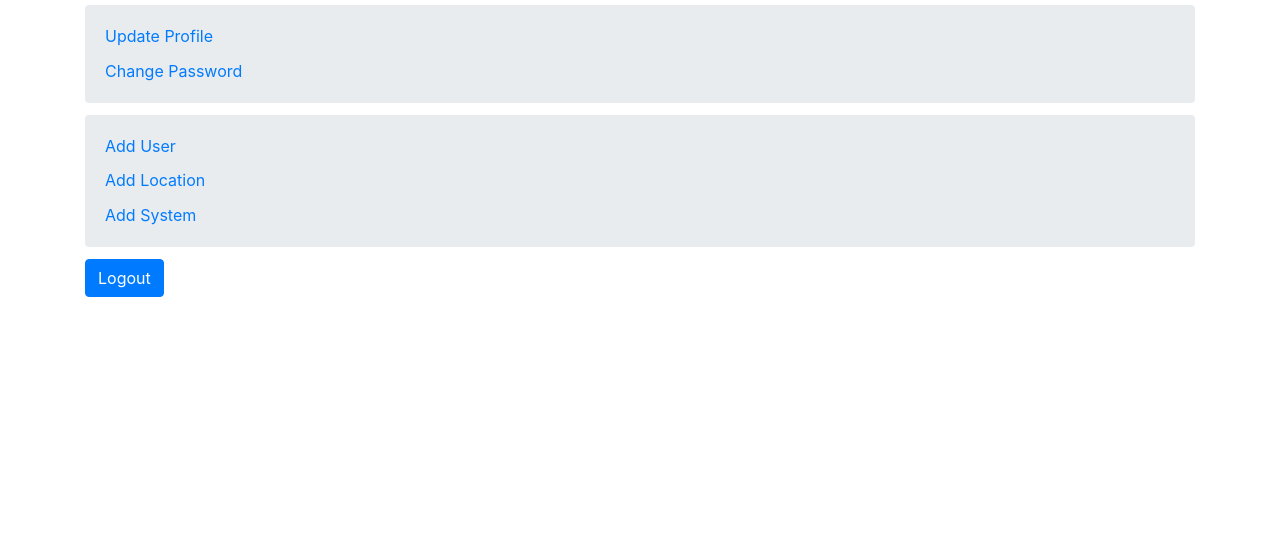
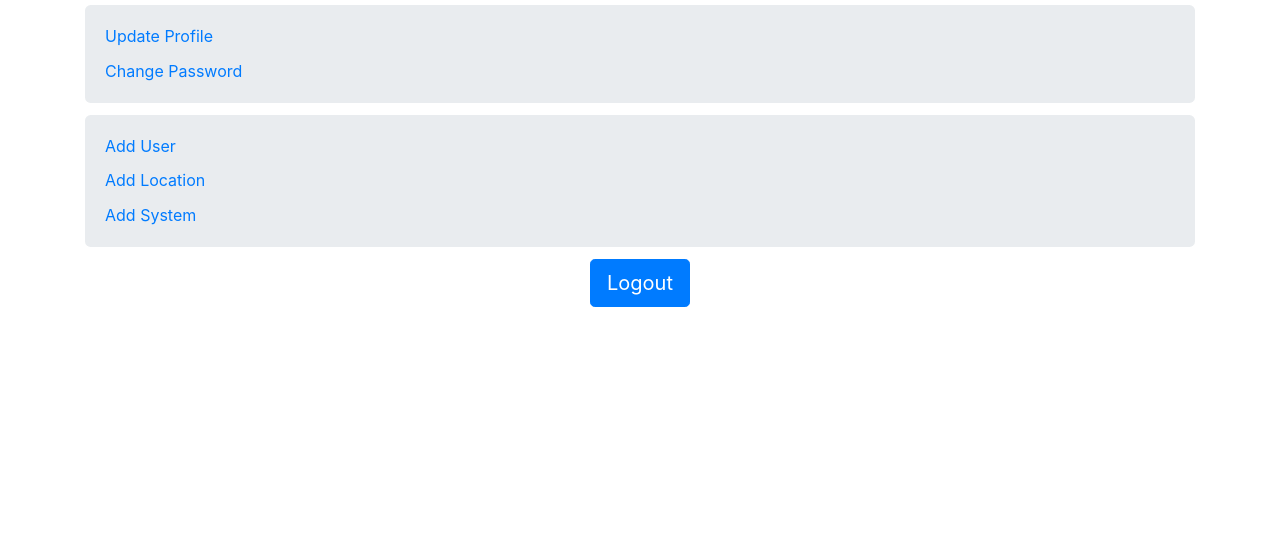
Before and after one commit to rob1st/VTA, a PHP site: page /userAccount.php in a window 1280 px wide. Shown: the part 130-677 px from the top of the page. Run offline with PHP 8.4, Linux system fonts and the light colour scheme; the visitor is signed in with stand-in values (Sample User, id 1); data that the repository does not hold is empty; some libraries are stand-ins or nearby versions.

Commit message:
center logout btn in container

```diff
--- a/styles2.css
+++ b/styles2.css
@@ -97,6 +97,10 @@ img {
     background-color: var(--bs-jumbo-grey);
 }
 
+.btn-container {
+    text-align: center;
+}
+
 /* Login Page */
 .login-container {
     text-align:center;
@@ -122,7 +126,7 @@ img {
 
 .user-menu {
     margin-bottom: .75rem;
-    border-radius: .25rem;
+    border-radius: .35rem;
     padding: 1.2rem 1.25rem 1.25rem;
 }
 
--- a/userAccount.php
+++ b/userAccount.php
@@ -38,10 +38,10 @@
                     <li class="user-menu-item admin-menu-item"><a href="NewSeverity.php">Add Severity Type</a></li>
                     <li class="user-menu-item admin-menu-item"><a href="NewStatus.php">Add Status Type</a></li>
                 </ul>
-                <a href="logout.php" class="btn btn-primary">Logout</a>
+                <div class="btn-container logout-btn-container"><a href="logout.php" class="btn btn-primary btn-lg">Logout</a></div>
                 </main>
             ';
-        } else echo '<a href="logout.php" class="btn btn-primary">Logout</a></main>';
+        } else echo '<div class="btn-container logout-btn-container"><a href="logout.php" class="btn btn-primary btn-lg">Logout</a></div></main>';
 
     }
     else echo '</main>';
```
